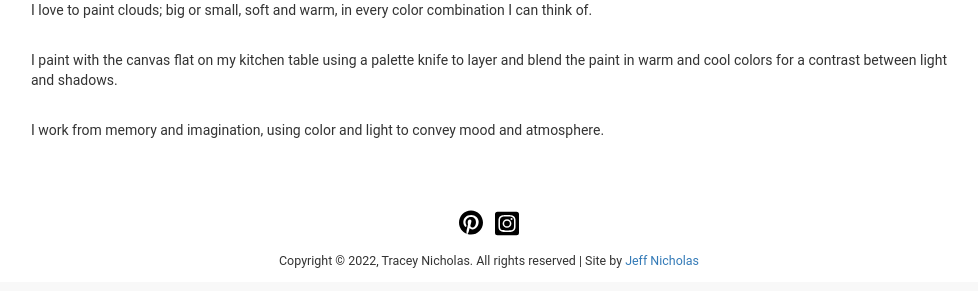
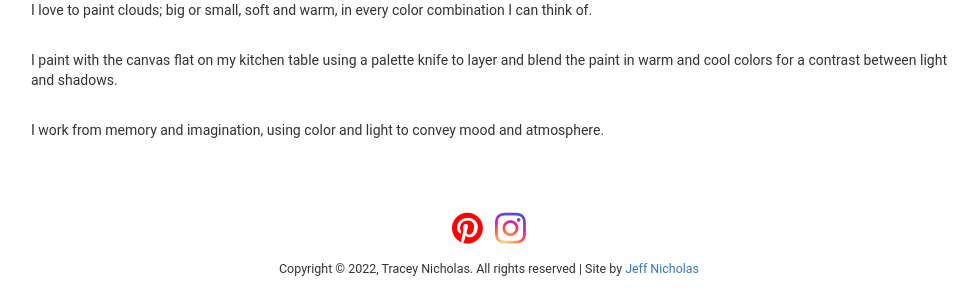
Before and after one commit to jefnic23/ceynic-api, a Flask app: page / in a window 1280 px wide. Shown: the part 688-979 px from the top of the page, without its empty margins (151-1129 px from the left). Before the commit the page ends 956 px from the top, so only its background shows below. Run offline with Flask 2, Linux system fonts and the light colour scheme; some libraries are stand-ins or nearby versions.

Commit message:
social icon fixes

```diff
--- a/app/static/styles.css
+++ b/app/static/styles.css
@@ -44,8 +44,11 @@
     margin-bottom: 1em;
 }
 
-.social-icons a img {
-    width: 24px;
+.fa-instagram {
+    background: radial-gradient(circle at 30% 107%, #fdf497 0%, #fdf497 5%, #fd5949 45%, #d6249f 60%, #285AEB 90%);
+    -webkit-background-clip: text;
+    background-clip: text;
+    -webkit-text-fill-color: transparent;
 }
 
 .copyright {
--- a/app/templates/layout.html
+++ b/app/templates/layout.html
@@ -7,6 +7,7 @@
     <link rel="icon" href="{{ url_for('static', filename='logo.jpg') }}">
     <link rel="shortcut icon" href="{{ url_for('static', filename='logo.jpg') }}">
     <link rel="stylesheet" href="{{ url_for('static', filename='styles.css') }}">
+    <link rel="stylesheet" href="https://cdnjs.cloudflare.com/ajax/libs/font-awesome/4.7.0/css/font-awesome.min.css">
 {% endblock %}
 
 {% block navbar %}
@@ -50,8 +51,12 @@
     {% block app_content %}{% endblock %}
 
     <div class="social-icons">
-        <a href="https://www.pinterest.com/tnicholas48169/" target="_blank"><img class="hvr-grow" src="static/pinterest.svg"></a>
-        <a href="https://www.instagram.com/traceynicholas_art/" target="_blank"><img class="hvr-grow" src="static/instagram.svg"></a>
+        <a href="https://www.pinterest.com/tnicholas48169/" target="_blank">
+            <i class="hvr-grow fa fa-pinterest" style="font-size: 36px; color: red;"></i>
+        </a>
+        <a href="https://www.instagram.com/traceynicholas_art/" target="_blank">
+            <i class="hvr-grow fa fa-instagram" style="font-size: 36px;"></i>
+        </a>
     </div>
     <div class='copyright'>
         Copyright &copy; 2022, Tracey Nicholas. All rights reserved |
```
Also changed, not shown: app/static/instagram.svg (deleted), app/static/pinterest.svg (deleted).
